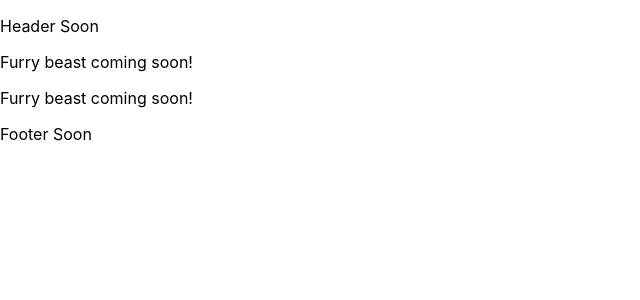
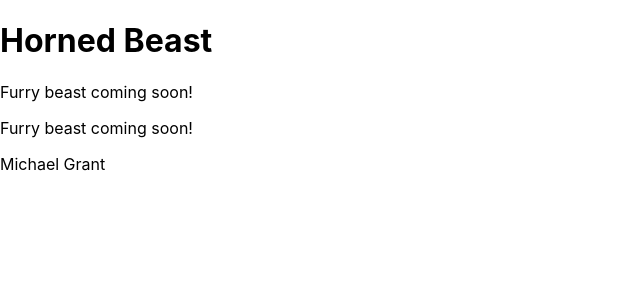
Before and after one commit to MRGrant82/horned-beast, a React (Create React App) app: page / in a window 1280 px wide. Shown: the top 300 px of the page, without its empty margins (0-640 px from the left). Built offline with nearby package versions, Linux system fonts and the light colour scheme.

Commit message:
working on getting the pictures to work too

```diff
--- a/src/footer.js
+++ b/src/footer.js
@@ -2,7 +2,11 @@ import React from 'react';
 
 class Footer extends React.Component {
     render() {
-        return <p>Footer Soon</p>;
+        return (
+        <>
+        <p>Michael Grant</p>
+        </>
+       );
     }
 }
 
--- a/src/header.js
+++ b/src/header.js
@@ -2,7 +2,11 @@ import React from 'react';
 
 class Header extends React.Component {
     render() {
-        return <p>Header Soon</p>;
+        return (
+        <>
+        <h1>Horned Beast</h1>
+        </>
+       );
     }
 }
 
```
